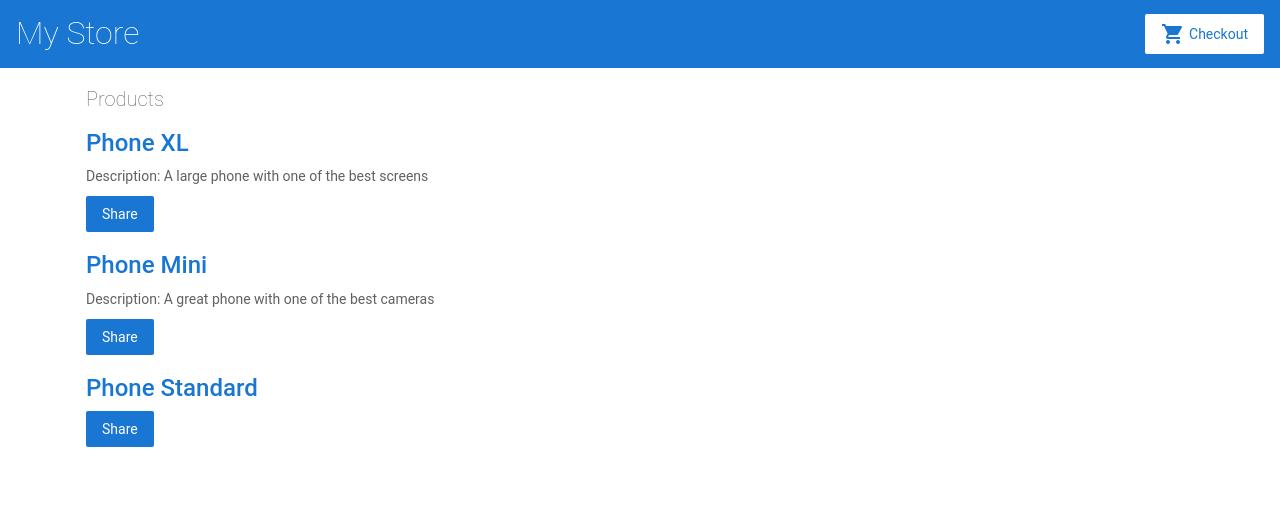
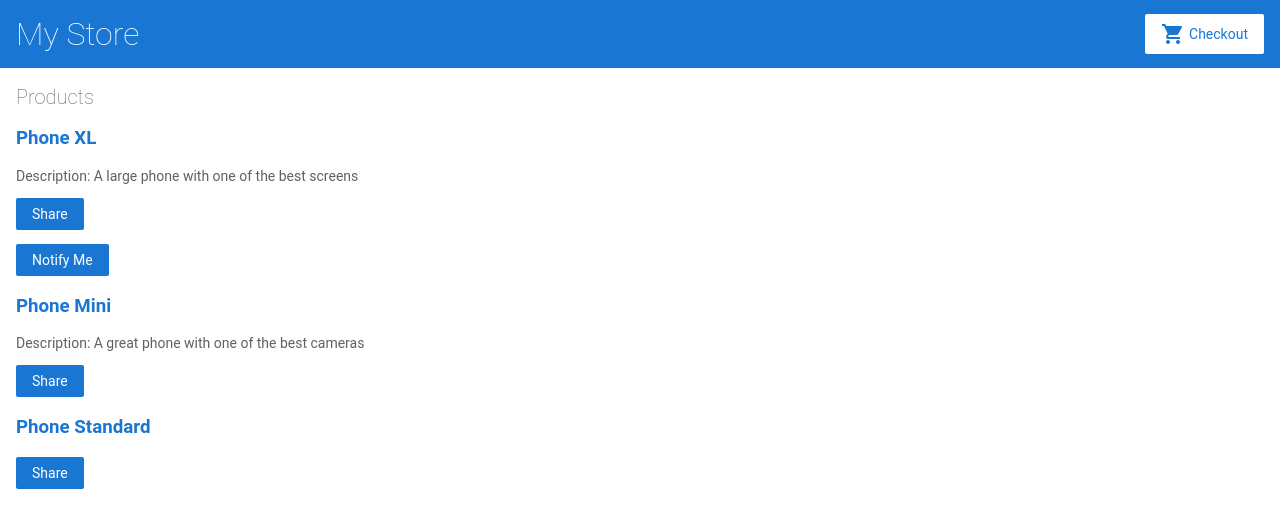
Before and after one commit to mdlawrenceusa/et720-20230328-ng, an Angular app: page / in a window 1280 px wide. Shown: the top 528 px of the page. Built offline with nearby package versions, Linux system fonts and the light colour scheme.

Commit message:
3 files modified, 4 added

```diff
--- a/src/app/app.module.ts
+++ b/src/app/app.module.ts
@@ -7,6 +7,7 @@
 import { TopBarComponent } from './top-bar/top-bar.component';
 import { ProductListComponent } from './product-list/product-list.component';
 import { TestComponent } from './test/test.component';
+import { ProductAlertsComponent } from './product-alerts/product-alerts.component';
 
 @NgModule({
   imports: [
@@ -23,7 +24,8 @@
     AppComponent,
     TopBarComponent,
     ProductListComponent,
-    TestComponent
+    TestComponent,
+    ProductAlertsComponent
   ],
   bootstrap: [
     AppComponent
--- /dev/null
+++ b/src/app/product-alerts/product-alerts.component.html
@@ -0,0 +1,3 @@
+<p *ngIf="product && product.price > 700">
+<button type="button">Notify Me</button>
+</p>
--- a/src/app/product-list/product-list.component.html
+++ b/src/app/product-list/product-list.component.html
@@ -16,6 +16,11 @@
     Share
   </button>
 
+
+  <app-product-alerts
+  [product]="product">
+</app-product-alerts>
+
 </div>
 
 <!--
--- a/src/index.html
+++ b/src/index.html
@@ -12,7 +12,7 @@
       rel="stylesheet"
     />
 
-    <link rel="stylesheet" href="https://maxcdn.bootstrapcdn.com/bootstrap/3.3.6/css/bootstrap.min.css"/>
+
 
   </head>
   <body>
```
Also changed, not shown: src/app/product-alerts/product-alerts.component.ts (added, +16 -0 lines), src/app/product-alerts/product-alerts.component.css (added), 1 other file (tests, documents, lock files or other folders).
